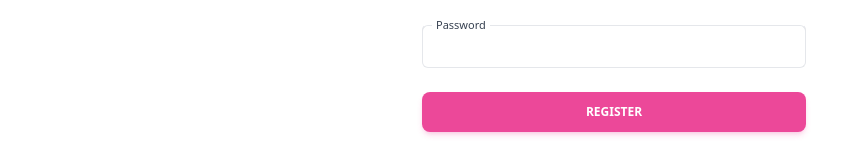
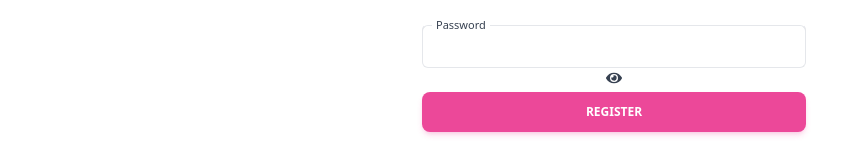
Before and after one commit to Sumaiyakhan322/log-in-form-with-firebase, a React (Vite) app: page /register in a window 1280 px wide. Shown: the part 235-395 px from the top of the page, without its empty margins (26-883 px from the left). Built offline with nearby package versions, Linux system fonts and the light colour scheme.

Commit message:
added show password , regular expression for password

```diff
--- a/package.json
+++ b/package.json
@@ -15,6 +15,7 @@
     "match-sorter": "^6.3.1",
     "react": "^18.2.0",
     "react-dom": "^18.2.0",
+    "react-icons": "^4.11.0",
     "react-router-dom": "^6.16.0",
     "sort-by": "^1.2.0"
   },
--- a/src/components/Register/Register.jsx
+++ b/src/components/Register/Register.jsx
@@ -1,11 +1,12 @@
 import { createUserWithEmailAndPassword } from "firebase/auth";
 import React, { useState } from "react";
 import auth from "../../firebase_config";
-
+import { FaEye,FaEyeSlash } from 'react-icons/fa';
 const Register = () => {
   const [userInfo,setUserInfo]=useState({})
   const [registerError,setRegisterError]=useState('')
   const [success,setSuccess]=useState('')
+  const [showpassword,setShowpassword]=useState(false)
     const handleRegister=(e)=>{
          e.preventDefault();
         const email=e.target.email.value;
@@ -19,6 +20,10 @@ const Register = () => {
         if(password.length<6){
           setRegisterError('password more than 6 characters');
           return;
+        }
+        else if(!/[A-Z]/.test(password)){
+          setRegisterError('Should have upper case')
+          return
         }
 
         createUserWithEmailAndPassword(auth,email,password)
@@ -54,12 +59,18 @@ const Register = () => {
             </div>
             <div className="relative h-11 w-full min-w-[200px]">
               <input
-                type="password" name="password"
-                className="peer h-full w-full rounded-md border border-blue-gray-200 border-t-transparent bg-transparent px-3 py-3 font-sans text-sm font-normal text-blue-gray-700 outline outline-0 transition-all placeholder-shown:border placeholder-shown:border-blue-gray-200 placeholder-shown:border-t-blue-gray-200 focus:border-2 focus:border-pink-500 focus:border-t-transparent focus:outline-0 disabled:border-0 disabled:bg-blue-gray-50"
-              required/>
+                type={showpassword ? "text" :"password"}
+                 name="password"
+                className="peer h-full w-full rounded-md border inline border-blue-gray-200 border-t-transparent bg-transparent px-3 py-3 font-sans text-sm font-normal text-blue-gray-700 outline outline-0 transition-all placeholder-shown:border placeholder-shown:border-blue-gray-200 placeholder-shown:border-t-blue-gray-200 focus:border-2 focus:border-pink-500 focus:border-t-transparent focus:outline-0 disabled:border-0 disabled:bg-blue-gray-50"
+              required/><button onClick={()=>setShowpassword(!showpassword)}>
+                {
+                  showpassword ? <FaEyeSlash> </FaEyeSlash> :<FaEye></FaEye>
+                }
+              </button>
               <label className="before:content[' '] after:content[' '] pointer-events-none absolute left-0 -top-1.5 flex h-full w-full select-none text-[11px] font-normal leading-tight text-blue-gray-400 transition-all before:pointer-events-none before:mt-[6.5px] before:mr-1 before:box-border before:block before:h-1.5 before:w-2.5 before:rounded-tl-md before:border-t before:border-l before:border-blue-gray-200 before:transition-all after:pointer-events-none after:mt-[6.5px] after:ml-1 after:box-border after:block after:h-1.5 after:w-2.5 after:flex-grow after:rounded-tr-md after:border-t after:border-r after:border-blue-gray-200 after:transition-all peer-placeholder-shown:text-sm peer-placeholder-shown:leading-[4.1] peer-placeholder-shown:text-blue-gray-500 peer-placeholder-shown:before:border-transparent peer-placeholder-shown:after:border-transparent peer-focus:text-[11px] peer-focus:leading-tight peer-focus:text-pink-500 peer-focus:before:border-t-2 peer-focus:before:border-l-2 peer-focus:before:!border-pink-500 peer-focus:after:border-t-2 peer-focus:after:border-r-2 peer-focus:after:!border-pink-500 peer-disabled:text-transparent peer-disabled:before:border-transparent peer-disabled:after:border-transparent peer-disabled:peer-placeholder-shown:text-blue-gray-500">
                 Password
               </label>
+
             </div>
           </div>
 
```
Also changed, not shown: 1 other file (tests, documents, lock files or other folders).
